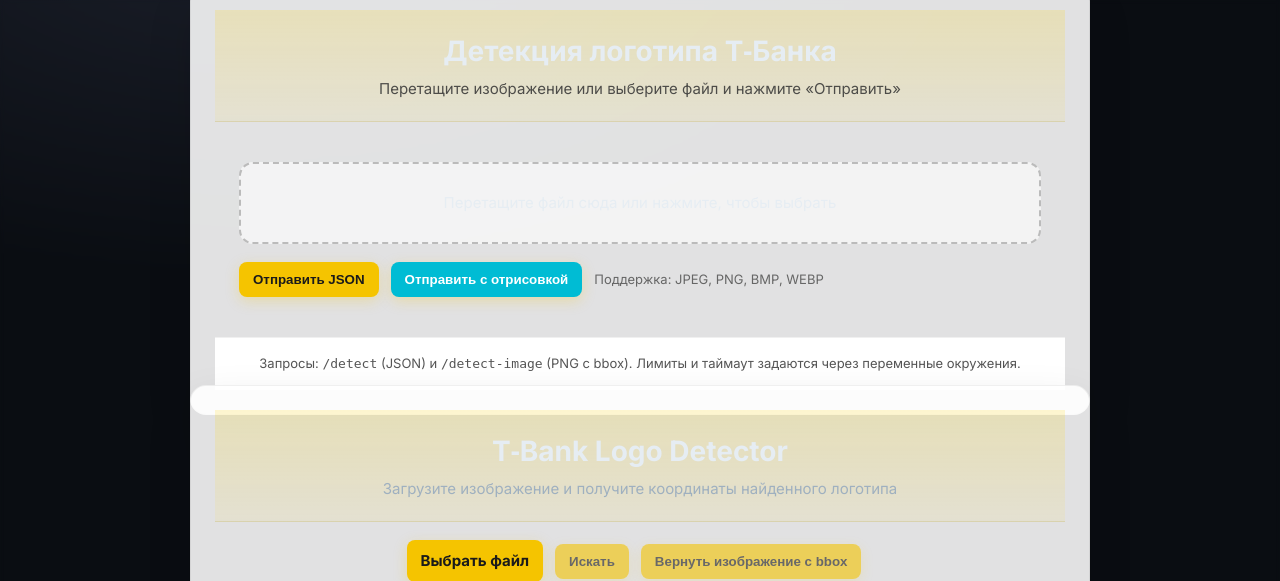
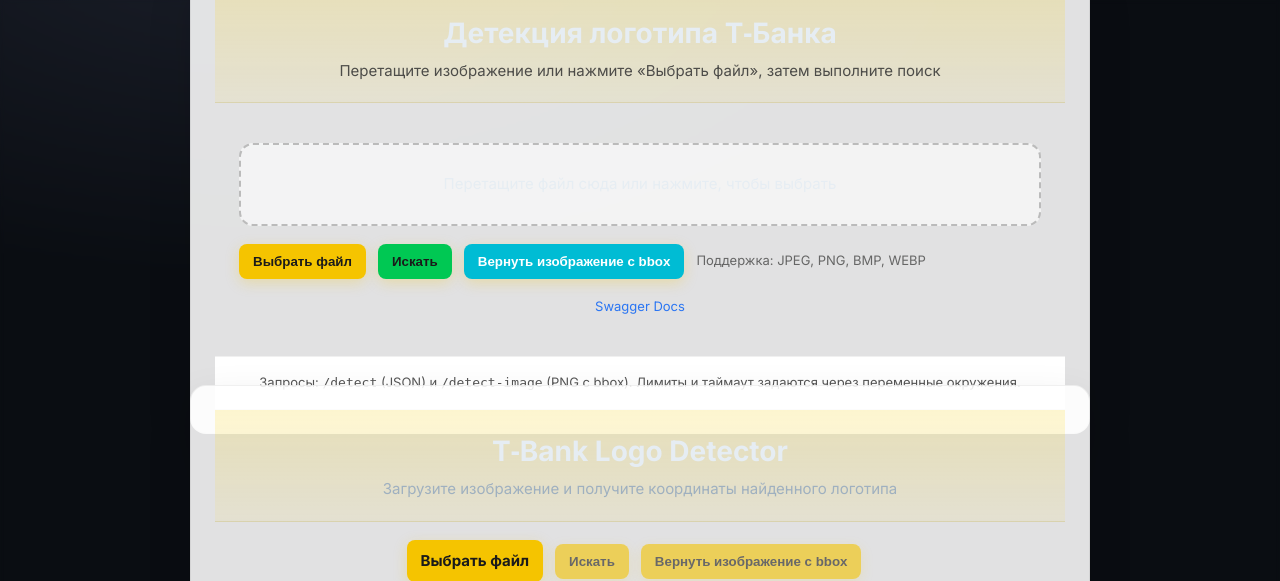
Before and after one commit to piledreke/tbank-logo-detector, a FastAPI app: page / in a window 1280 px wide. Shown: the top 581 px of the page. Run offline with FastAPI, Linux system fonts and the light colour scheme; parts of the project's set-up code (start-up, migrations or seed data) failed here and were passed over.

Commit message:
UI: единое окно; кнопки 'Выбрать/Искать/Вернуть изображение с bbox'; убран preview; PNG в новой вкладке

```diff
--- a/templates/index.html
+++ b/templates/index.html
@@ -50,17 +50,18 @@
   <div class="container">
     <header>
       <h1>Детекция логотипа Т‑Банка</h1>
-      <p class="sub">Перетащите изображение или выберите файл и нажмите «Отправить»</p>
+      <p class="sub">Перетащите изображение или нажмите «Выбрать файл», затем выполните поиск</p>
     </header>
     <div class="content">
       <div id="drop" class="dropzone">Перетащите файл сюда или нажмите, чтобы выбрать<input id="file" type="file" accept="image/*" style="display:none"/></div>
       <div class="actions">
-        <button id="send" class="btn">Отправить JSON</button>
-        <button id="sendImg" class="btn" style="background:#00bcd4;color:#fff;">Отправить с отрисовкой</button>
+        <button id="pick" class="btn">Выбрать файл</button>
+        <button id="send" class="btn" style="background:#00c853;">Искать</button>
+        <button id="sendImg" class="btn" style="background:#00bcd4;color:#fff;">Вернуть изображение с bbox</button>
         <span id="hint" style="color:#666; font-size:13px;">Поддержка: JPEG, PNG, BMP, WEBP</span>
       </div>
-      <img id="preview" style="max-width:100%; display:none; border-radius:12px; border:1px solid var(--card-border)"/>
       <div id="resp" class="result" style="display:none;"></div>
+      <div style="text-align:center; font-size:13px;"><a href="/docs" style="color:#2a75f3; text-decoration:none;">Swagger Docs</a></div>
     </div>
     <footer>
       Запросы: <code>/detect</code> (JSON) и <code>/detect-image</code> (PNG с bbox). Лимиты и таймаут задаются через переменные окружения.
@@ -70,13 +71,14 @@
   <script>
     const dz = document.getElementById('drop');
     const input = document.getElementById('file');
+    const pick = document.getElementById('pick');
     const send = document.getElementById('send');
     const sendImg = document.getElementById('sendImg');
     const resp = document.getElementById('resp');
-    const preview = document.getElementById('preview');
     let currentFile = null;
 
     dz.addEventListener('click', () => input.click());
+    pick.addEventListener('click', () => input.click());
     dz.addEventListener('dragover', (e) => { e.preventDefault(); dz.classList.add('dragover'); });
     dz.addEventListener('dragleave', () => dz.classList.remove('dragover'));
     dz.addEventListener('drop', (e) => {
@@ -84,16 +86,14 @@
       if (e.dataTransfer.files && e.dataTransfer.files[0]) {
         currentFile = e.dataTransfer.files[0];
         dz.textContent = currentFile.name;
-        preview.src = URL.createObjectURL(currentFile);
-        preview.style.display = 'block';
+        // превью отключено по просьбе пользователя
       }
     });
     input.addEventListener('change', () => {
       if (input.files[0]) {
         currentFile = input.files[0];
         dz.textContent = currentFile.name;
-        preview.src = URL.createObjectURL(currentFile);
-        preview.style.display = 'block';
+        // превью отключено по просьбе пользователя
       }
     });
 
@@ -107,7 +107,7 @@
         if (ct.includes('application/json')) {
           const data = await r.json(); resp.textContent = JSON.stringify(data, null, 2);
         } else if (ct.includes('image/png')) {
-          const blob = await r.blob(); preview.src = URL.createObjectURL(blob); resp.textContent = 'Отрисовано поверх изображения.';
+          const blob = await r.blob(); const url = URL.createObjectURL(blob); window.open(url, '_blank'); resp.textContent = 'Изображение с bbox открыто в новой вкладке.';
         } else {
           resp.textContent = await r.text();
         }
```
